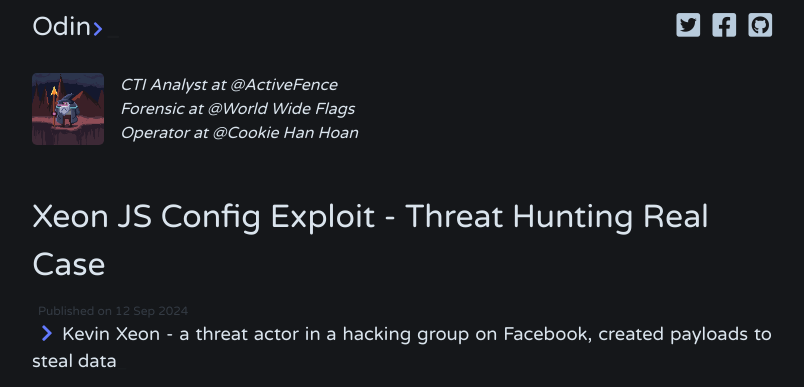
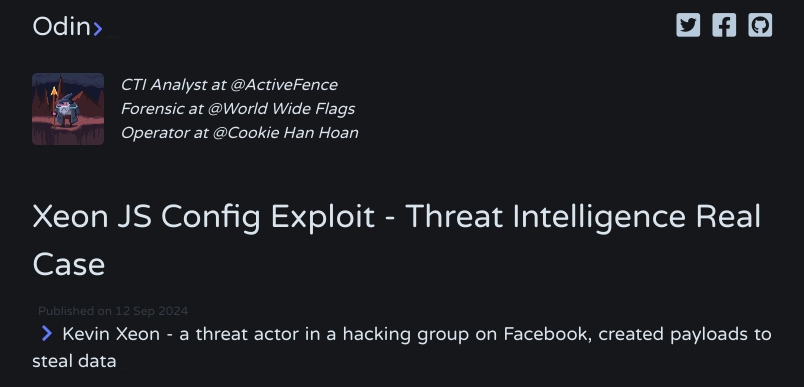
Before and after one commit to odintheprotector/odintheprotector.github.io, a Jekyll site: the page built from _posts/2024-09-12-threat-hunting-real-case.md, in a window 1280 px wide and 900 px high. Shown: the top 387 px of the window, without its empty margins (238-1042 px from the left). Built offline with Jekyll 4.4.1, drawn with Linux system fonts in a browser that asks for light colours; nearby versions of some CDN libraries.

Commit message:
change tag and name

```diff
--- a/_posts/2024-09-12-threat-hunting-real-case.md
+++ b/_posts/2024-09-12-threat-hunting-real-case.md
@@ -1,8 +1,8 @@
 ---
 layout: post
-title: Xeon JS Config Exploit - Threat Hunting Real Case
+title: Xeon JS Config Exploit - Threat Intelligence Real Case
 description: Kevin Xeon - a threat actor in a hacking group on Facebook, created payloads to steal data
-tags: [Real Case, Threat Hunting, OSINT, Reverse Engineering, Blue Team, Forensic]
+tags: [Real Case, Threat Intelligence, OSINT, Reverse Engineering, Blue Team, Forensic]
 ---
 
 Hi everyone, this time I receieved a real case about a threat actor, it's a great case for me because it needs both reversing and OSINT. Let's go and see how interesting it is!
```
